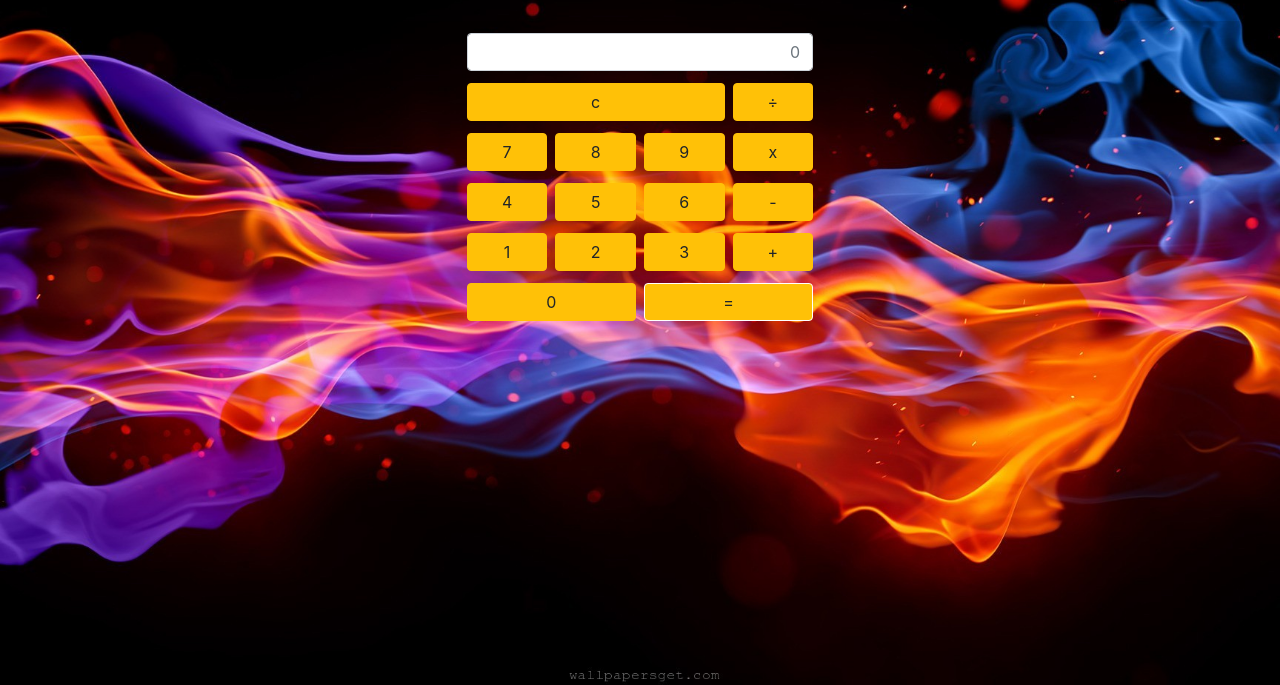
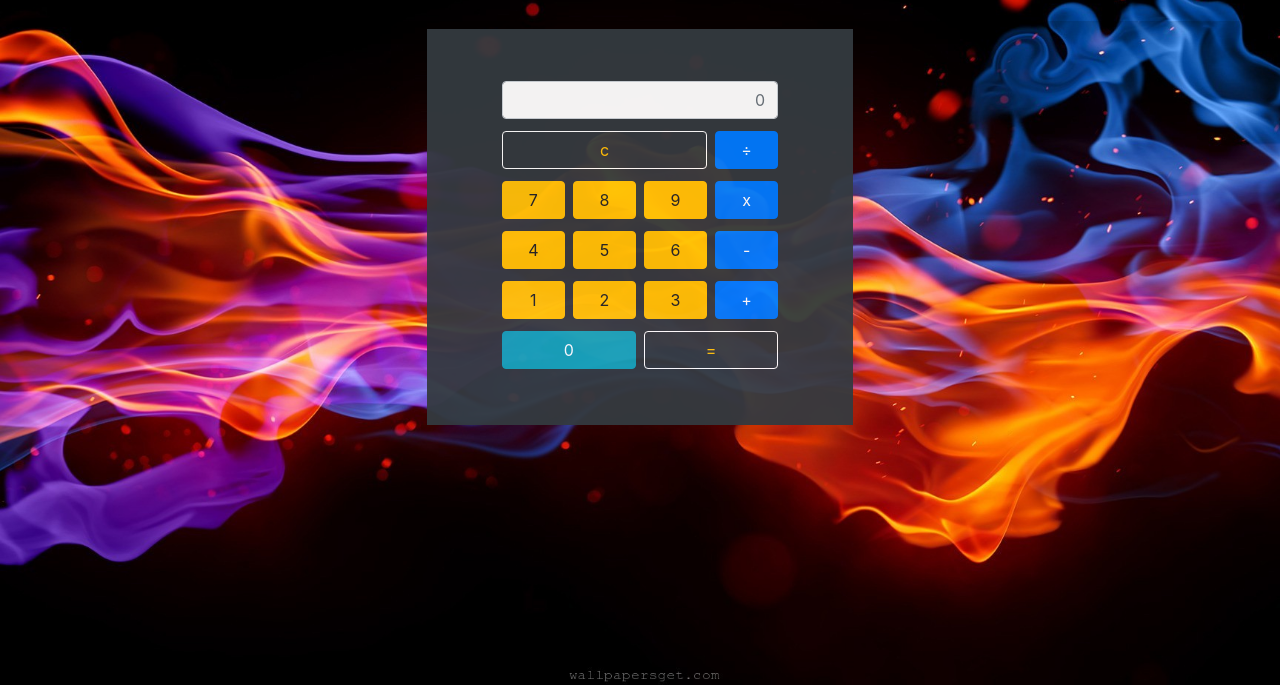
Before and after one commit to DiegoGalarce/calculadora.github.io, a plain HTML site: page index.html in a window 1280 px wide. Shown: the part 115-800 px from the top of the page. Drawn offline with Linux system fonts and the light colour scheme.

Commit message:
cambio de color los botones

```diff
--- a/css/style.css
+++ b/css/style.css
@@ -4,15 +4,6 @@ body{
 }
 
 
-.efecto img:hover{
-    border-radius: 5px;
-    opacity: 50%;
-    transition: all .5 ease-in-out;
+.opacidad{
+    opacity: 95%;
 }
-.columna img:hover{
-    position: relative;
-    bottom: 5px;
-    right: 5px;
-    box-shadow: 5px 5px 10px 0px #333;
-    transition: .5s;
-}
--- a/index.html
+++ b/index.html
@@ -18,83 +18,83 @@
         <div class="mt-5 shadow p-3 mb-2 rounded">
             <h1 class="text-white text-center"><strong>CALCULADORA</strong></h1>
         </div>
-        <section class="container d-flex justify-content-center">
+        <section class="opacidad col-lg-4 bg-dark container d-flex justify-content-center py-5">
             <div class="row">
-                <div class="col-lg-2"></div>
+                <div class="col-sm-2 col-md-2 col-lg-2"></div>
                 <div class="col-sm-8 col-md-8 col-lg-8 mb-1 p-1">
                     <input type="text" class="text-right resultado form-control" placeholder = "0" id="">
                 </div>
-                <div class="col-lg-2"></div>
+                <div class="col-sm-2 col-md-2 col-lg-2"></div>
 
                 <div class="container">
                     <div class="row">
-                        <div class="col-lg-2 mb-1 p-1"></div>
-                        <div class="col-lg-6 mb-1 p-1">
-                            <button class="w-100 btn btn-warning d-flex justify-content-center align-items-center botones" name="numeros" type="button">c</button>
+                        <div class="col-sm-2 col-md-2 col-lg-2 mb-1 p-1"></div>
+                        <div class="col-sm-6 col-md-6 col-lg-6 mb-1 p-1">
+                            <button class="w-100 border border-white btn btn-outline-warning d-flex justify-content-center align-items-center botones" name="numeros" type="button">c</button>
                         </div>
-                        <div class="col-lg-2 mb-1 p-1">
-                            <button class="w-100 btn btn-warning d-flex justify-content-center align-items-center botones" name="numeros" type="button">÷</button>
+                        <div class="col-sm-2 col-md-2 col-lg-2 mb-1 p-1">
+                            <button class="w-100 btn btn-primary d-flex justify-content-center align-items-center botones" name="numeros" type="button">÷</button>
                         </div>
-                        <div class="col-lg-2 mb-1 p-1"></div>
+                        <div class="col-sm-2 col-md-2 col-lg-2 mb-1 p-1"></div>
                     </div>
                     <div class="row">
-                        <div class="col-lg-2 mb-1 p-1"></div>
-                        <div class="col-lg-2 mb-1 p-1">
+                        <div class="col-sm-2 col-md-2 col-lg-2 mb-1 p-1"></div>
+                        <div class="col-sm-2 col-md-2 col-lg-2 mb-1 p-1">
                             <button class="w-100 btn btn-warning d-flex justify-content-center align-items-center botones" name="numeros" type="button">7</button>
                         </div>
-                        <div class="col-lg-2 mb-1 p-1">
+                        <div class="col-sm-2 col-md-2 col-lg-2 mb-1 p-1">
                             <button class="w-100 btn btn-warning d-flex justify-content-center align-items-center botones" name="numeros" type="button">8</button>
                         </div>
-                        <div class="col-lg-2 mb-1 p-1">
+                        <div class="col-sm-2 col-md-2 col-lg-2 mb-1 p-1">
                             <button class="w-100 btn btn-warning d-flex justify-content-center align-items-center botones" name="numeros" type="button">9</button>
                         </div>
-                        <div class="col-lg-2 mb-1 p-1">
-                            <button class="w-100 btn btn-warning d-flex justify-content-center align-items-center botones" name="numeros" type="button">x</button>
+                        <div class="col-sm-2 col-md-2 col-lg-2 mb-1 p-1">
+                            <button class="w-100 btn btn-primary d-flex justify-content-center align-items-center botones" name="numeros" type="button">x</button>
                         </div>
-                        <div class="col-lg-2 mb-1 p-1"></div>
+                        <div class="col-sm-2 col-md-2 col-lg-2 mb-1 p-1"></div>
                     </div>
                     <div class="row">
-                        <div class="col-lg-2 mb-1 p-1"></div>
-                        <div class="col-lg-2 mb-1 p-1">
+                        <div class="col-sm-2 col-md-2 col-lg-2 mb-1 p-1"></div>
+                        <div class="col-sm-2 col-md-2 col-lg-2 mb-1 p-1">
                             <button class="w-100 btn btn-warning d-flex justify-content-center align-items-center botones" name="numeros" type="button">4</button>
                         </div>
-                        <div class="col-lg-2 mb-1 p-1">
+                        <div class="col-sm-2 col-md-2 col-lg-2 mb-1 p-1">
                             <button class="w-100 btn btn-warning d-flex justify-content-center align-items-center botones" name="numeros" type="button">5</button>
                         </div>
-                        <div class="col-lg-2 mb-1 p-1">
+                        <div class="col-sm-2 col-md-2 col-lg-2 mb-1 p-1">
                             <button class="w-100 btn btn-warning d-flex justify-content-center align-items-center botones" name="numeros" type="button">6</button>
                         </div>
-                        <div class="col-lg-2 mb-1 p-1">
-                            <button class="w-100 btn btn-warning d-flex justify-content-center align-items-center botones" name="numeros" type="button">-</button>
+                        <div class="col-sm-2 col-md-2 col-lg-2 mb-1 p-1">
+                            <button class="w-100 btn btn-primary d-flex justify-content-center align-items-center botones" name="numeros" type="button">-</button>
                         </div>
-                        <div class="col-lg-2 mb-1 p-1"></div>
+                        <div class="col-sm-2 col-md-2 col-lg-2 mb-1 p-1"></div>
                     </div>
                     <div class="row">
-                        <div class="col-lg-2 mb-1 p-1"></div>
-                        <div class="col-lg-2 mb-1 p-1">
+                        <div class="col-sm-2 col-md-2 col-lg-2 mb-1 p-1"></div>
+                        <div class="col-sm-2 col-md-2 col-lg-2 mb-1 p-1">
                             <button class="w-100 btn btn-warning d-flex justify-content-center align-items-center botones" name="numeros" type="button">1</button>
                         </div>
-                        <div class="col-lg-2 mb-1 p-1">
+                        <div class="col-sm-2 col-md-2 col-lg-2 mb-1 p-1">
                             <button class="w-100 btn btn-warning d-flex justify-content-center align-items-center botones" name="numeros" type="button">2</button>
                         </div>
-                        <div class="col-lg-2 mb-1 p-1">
+                        <div class="col-sm-2 col-md-2 col-lg-2 mb-1 p-1">
                             <button class="w-100 btn btn-warning d-flex justify-content-center align-items-center botones" name="numeros" type="button">3</button>
                         </div>
-                        <div class="col-lg-2 mb-1 p-1">
-                            <button class="w-100 btn btn-warning d-flex justify-content-center align-items-center botones" name="numeros" type="button">+</button>
+                        <div class="col-sm-2 col-md-2 col-lg-2 mb-1 p-1">
+                            <button class="w-100 btn btn-primary d-flex justify-content-center align-items-center botones" name="numeros" type="button">+</button>
                         </div>
-                        <div class="col-lg-2 mb-1 p-1"></div>
+                        <div class="col-sm-2 col-md-2 col-lg-2 mb-1 p-1"></div>
                     </div>
                     <div class="row">
-                        <div class="col-lg-2 mb-1 p-1"></div>
+                        <div class="col-sm-2 col-md-2 col-lg-2 mb-1 p-1"></div>
 
-                        <div class="col-lg-4 mb-1 p-1">
-                            <button class="w-100 btn btn-warning d-flex justify-content-center align-items-center botones" name="numeros" type="button">0</button>
+                        <div class="col-sm-4 col-md-4 col-lg-4 mb-1 p-1">
+                            <button class="w-100 btn btn-info d-flex justify-content-center align-items-center botones" name="numeros" type="button">0</button>
                         </div>
-                        <div class="col-lg-4 mb-1 p-1">
-                            <button class="w-100 border border-white btn btn-warning d-flex justify-content-center align-items-center botones" name="numeros" type="button">=</button>
+                        <div class="col-sm-4 col-md-4 col-lg-4 mb-1 p-1">
+                            <button class="w-100 border border-white btn btn-outline-warning d-flex justify-content-center align-items-center botones" name="numeros" type="button">=</button>
                         </div>
-                        <div class="col-lg-2 mb-1 p-1"></div>
+                        <div class="col-sm-2 col-md-2 col-lg-2 mb-1 p-1"></div>
                     </div>
                 </div>
 
```
